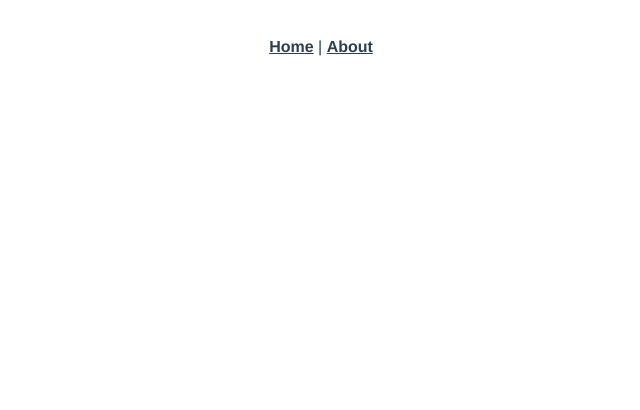
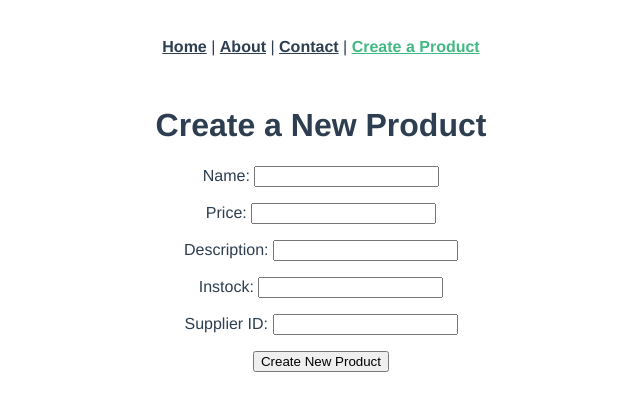
Before and after one commit to bartstachurski/mini_capstone_vue, a Vue app: page /products/new in a window 1280 px wide. Shown: the top 410 px of the page, without its empty margins (319-959 px from the left). Built offline with nearby package versions, Linux system fonts and the light colour scheme.

Commit message:
add products new route and page that reroutes to index after product creation

```diff
--- a/src/App.vue
+++ b/src/App.vue
@@ -2,7 +2,9 @@
   <div id="app">
     <div id="nav">
       <router-link to="/">Home</router-link> |
-      <router-link to="/about">About</router-link>
+      <router-link to="/about">About</router-link> |
+      <router-link to="/contact">Contact</router-link> |
+      <router-link to="/products/new">Create a Product</router-link>
     </div>
     <router-view/>
   </div>
--- a/src/router.js
+++ b/src/router.js
@@ -1,6 +1,8 @@
 import Vue from 'vue'
 import Router from 'vue-router'
 import Home from './views/Home.vue'
+import Contact from './views/Contact.vue'
+import NewProduct from './views/ProductsNew.vue'
 
 Vue.use(Router)
 
@@ -14,6 +16,16 @@ export default new Router({
       component: Home
     },
     {
+      path: '/contact',
+      name: 'contact',
+      component: Contact
+    },
+    {
+      path: '/products/new',
+      name: 'products-new',
+      component: NewProduct
+    },
+    {
       path: '/about',
       name: 'about',
       // route level code-splitting
--- /dev/null
+++ b/src/views/Contact.vue
@@ -0,0 +1,20 @@
+<template>
+  <div class="contact">
+    <h1>{{ message }}</h1>
+  </div>
+</template>
+
+<style>
+</style>
+
+<script>
+export default {
+  data: function() {
+    return {
+      message: "Contact Us!"
+    };
+  },
+  created: function() {},
+  methods: {}
+};
+</script>
--- a/src/views/Home.vue
+++ b/src/views/Home.vue
@@ -1,12 +1,7 @@
 <template>
   <div class="home">
     <h1>{{ message }}</h1>
-    <p>Name: <input type="text" v-model="newProductName"></p>
-    <p>Price: <input type="text" v-model="newProductPrice"></p>
-    <p>Description: <input type="text" v-model="newProductDescription"></p>
-    <p>Instock: <input type="text" v-model="newProductInstock"></p>
-    <p>Supplier ID: <input type="text" v-model="newProductSupplierId"></p>
-    <button v-on:click="createProduct">Create New Product</button>
+
     <div v-for="product in products">
       <h2>Name: {{ product.name }}</h2>
       <p>Price: {{ product.price }}</p>
@@ -44,11 +39,6 @@ export default {
       message: "Coffee Goodies",
       products: [],
       currentProduct: {},
-      newProductName: "",
-      newProductPrice: "",
-      newProductDescription: "",
-      newProductInstock: "",
-      newProductSupplierId: ""
     };
   },
   created: function() {
@@ -59,27 +49,6 @@ export default {
     });
   },
   methods: {
-    createProduct: function() {
-      var newProduct = {
-        name: this.newProductName,
-        price: this.newProductPrice,
-        description: this.newProductDescription,
-        instock: this.newProductInstock,
-        supplier_id: this.newProductSupplierId
-      };
-      console.log("hello from the createProduct function");
-      console.log(newProduct);
-      axios.post('/api/products', newProduct).then(response => {
-        console.log('in the callback for create product')
-        console.log(response.data);
-        this.products.push(response.data);
-        this.newProductName = "";
-        this.newProductPrice = "";
-        this.newProductDescription = "";
-        this.newProductInstock = "";
-        this.newProductSupplierId = "";
-      });
-    },
     showProductDetails: function(product) {
       console.log("hello from ShowProductDetails");
       if (this.currentProduct === product) {
--- /dev/null
+++ b/src/views/ProductsNew.vue
@@ -0,0 +1,50 @@
+<template>
+  <div class="products-new">
+    <h1>{{ message }}</h1>
+    <p>Name: <input type="text" v-model="newProductName"></p>
+    <p>Price: <input type="text" v-model="newProductPrice"></p>
+    <p>Description: <input type="text" v-model="newProductDescription"></p>
+    <p>Instock: <input type="text" v-model="newProductInstock"></p>
+    <p>Supplier ID: <input type="text" v-model="newProductSupplierId"></p>
+    <button v-on:click="createProduct">Create New Product</button>
+  </div>
+</template>
+
+<style>
+</style>
+
+<script>
+
+import axios from "axios"
+
+export default {
+  data: function() {
+    return {
+      message: "Create a New Product",
+      newProductName: "",
+      newProductPrice: "",
+      newProductDescription: "",
+      newProductInstock: "",
+      newProductSupplierId: ""
+    };
+  },
+  created: function() {},
+  methods: {
+    createProduct: function() {
+      var newProduct = {
+        name: this.newProductName,
+        price: this.newProductPrice,
+        description: this.newProductDescription,
+        instock: this.newProductInstock,
+        supplier_id: this.newProductSupplierId
+      };
+      console.log("hello from the createProduct function");
+      console.log(newProduct);
+      axios.post('/api/products', newProduct).then(response => {
+        console.log('in the callback for create product')
+        console.log(response.data);
+        this.$router.push('/');
+      });
+    },}
+};
+</script>
```
